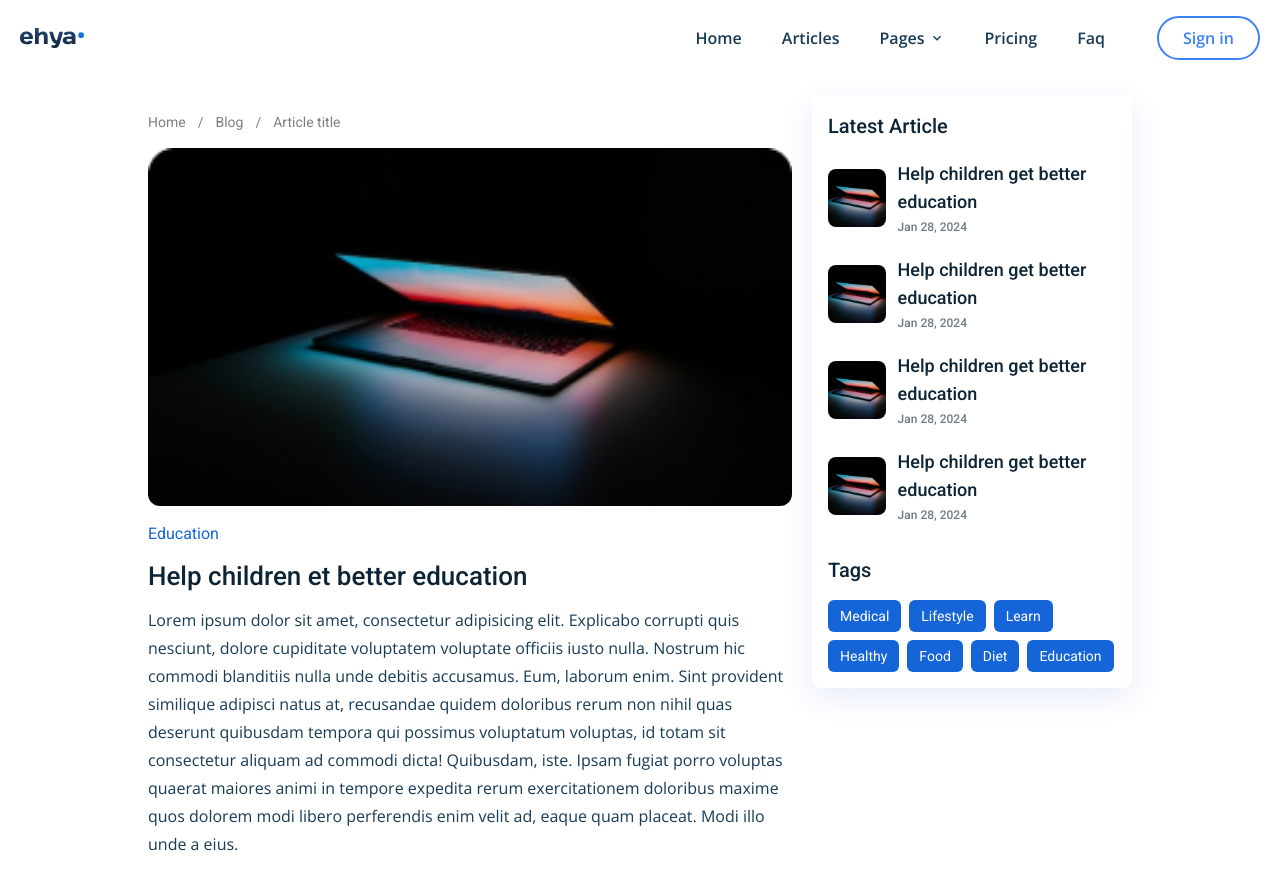
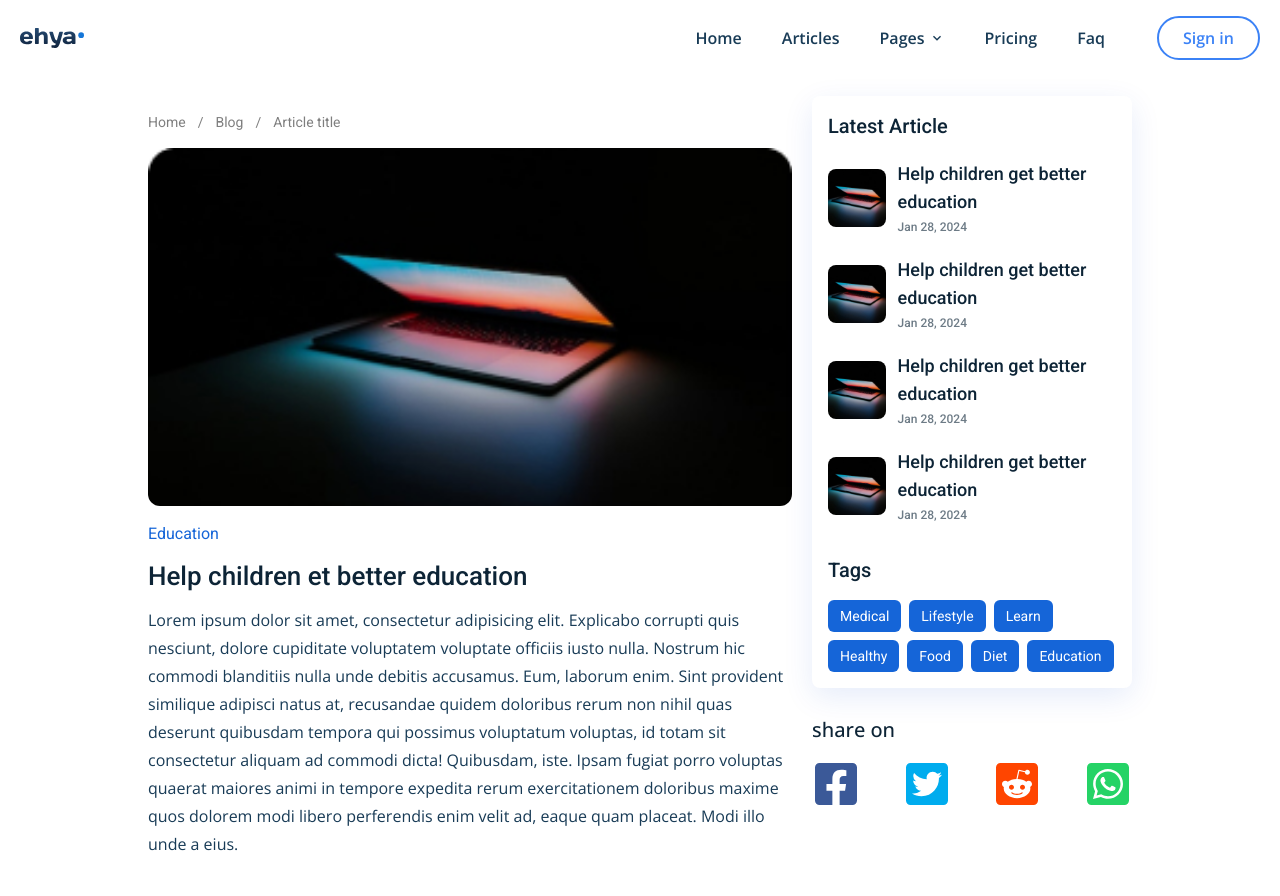
Before and after one commit to HurasAdam/Blog, a React (Vite) app in the folder client/: page /blog/1 in a window 1280 px wide. Shown: the top 896 px of the page. Built offline with nearby package versions, Linux system fonts and the light colour scheme.

Commit message:
Feat: Added SocialShareButtons component that allow user to share content.

```diff
--- /dev/null
+++ b/client/src/components/comments/SoscialShareButtons.tsx
@@ -0,0 +1,49 @@
+import React from 'react'
+import { FaFacebookSquare, FaTwitterSquare, FaRedditSquare, FaWhatsappSquare } from 'react-icons/fa'
+
+
+const SoscialShareButtons: React.FC = ({ url, title }) => {
+    return (
+        <div className='w-full flex justify-between'>
+            <a
+                target="_blank"
+                rel='noreferrer'
+                href={`https://www.facebook.com/dialog/share?app_id=1180206992856877&display=popup&href=${url}`}
+            >
+                <FaFacebookSquare
+                    className='text-[#3b5998] w-12 h-auto'
+                />
+            </a>
+
+            <a
+                target="_blank"
+                rel='noreferrer'
+                href={`https://twitter.com/intent/tweet?url=${url}`}
+            >
+                <FaTwitterSquare
+                    className='text-[#00acee] w-12 h-auto'
+                />
+            </a>
+            <a
+                target="_blank"
+                rel='noreferrer'
+                href={`http://www.reddit.com/submit?url=${url}&title=${title}`}
+            >
+                <FaRedditSquare
+                    className='text-[#ff4500] w-12 h-auto'
+                />
+            </a>
+            <a
+                target="_blank"
+                rel='noreferrer'
+                href={`https://api.whatsapp.com/send/?text=${url}`}
+            >
+                <FaWhatsappSquare
+                    className='text-[#25D366] w-12 h-auto'
+                />
+            </a>
+        </div>
+    )
+}
+
+export default SoscialShareButtons
--- a/client/src/pages/articleDetail/ArticleDetailPage.tsx
+++ b/client/src/pages/articleDetail/ArticleDetailPage.tsx
@@ -5,6 +5,7 @@ import { images } from '../../constants';
 import { Link } from 'react-router-dom';
 import SuggestedPosts from './container/SuggestedPosts';
 import CommentContainer from '../../components/comments/CommentContainer';
+import SoscialShareButtons from '../../components/comments/SoscialShareButtons';
 
 type IbreadCrumb = {
     name: string;
@@ -95,12 +96,28 @@ const ArticleDetailPage: React.FC = () => {
                         logginedUserId="a"
                     />
                 </article>
+
+                <div>
                     <SuggestedPosts
                         header="Latest Article"
                         posts={postsData}
                         tags={tagsData}
                         className="mt-8 lg:mt-0 lg:max-w-xs"
                     />
+                    <div className='mt-7'>
+                        <h2
+                            className='font-robot font-medium text-dark-hard
+                        mb-4 md:text-xl'>
+                            share on
+                        </h2>
+                        <SoscialShareButtons
+                            url={encodeURI("https://docs.kiszczyc.pl/")}
+                            title={encodeURIComponent("Monsters-docs")}
+                        />
+                    </div>
+                </div>
+
+
             </section>
 
 
```
Lines whose indentation alone changed are shown as unchanged.
